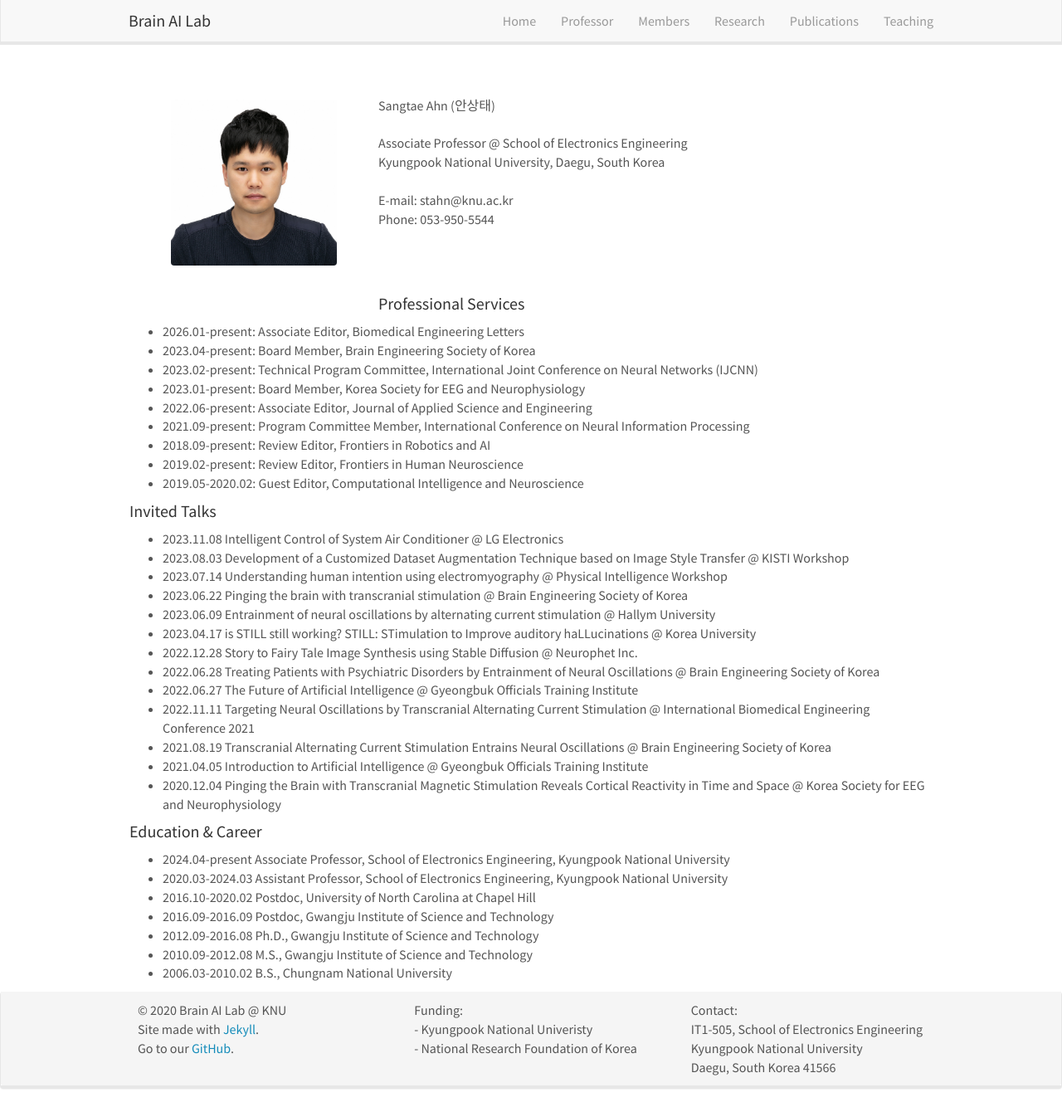
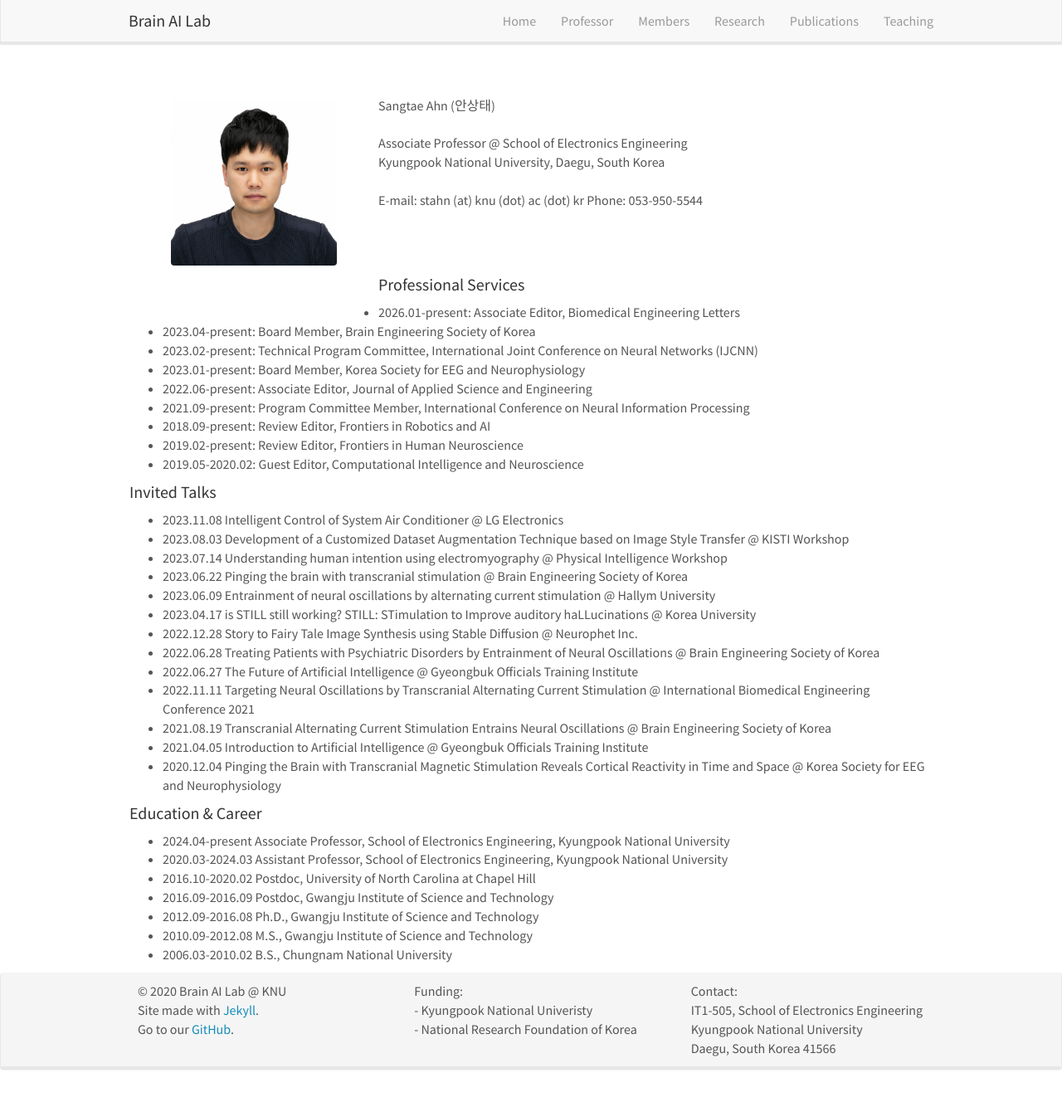
Before and after one commit to KNU-BrainAI/knu-brainai.github.io, a Jekyll site: the page built from _pages/professor.md, in a window 1280 px wide and 1334 px high. Shown: the whole window at 83% size. Built offline with Jekyll 4.4.1, drawn with Linux system fonts in a browser that asks for light colours; nearby versions of some CDN libraries.

Commit message:
Update professor.md

```diff
--- a/_pages/professor.md
+++ b/_pages/professor.md
@@ -12,7 +12,7 @@ Sangtae Ahn (안상태) <br/><br/>
 Associate Professor @ School of Electronics Engineering<br/>
 Kyungpook National University, Daegu, South Korea<br/>
 <br/>
-E-mail: stahn@knu.ac.kr<br/>
+E-mail: stahn (at) knu (dot) ac (dot) kr
 Phone: 053-950-5544<br/><br/>
 <br/><br/>
 
```
